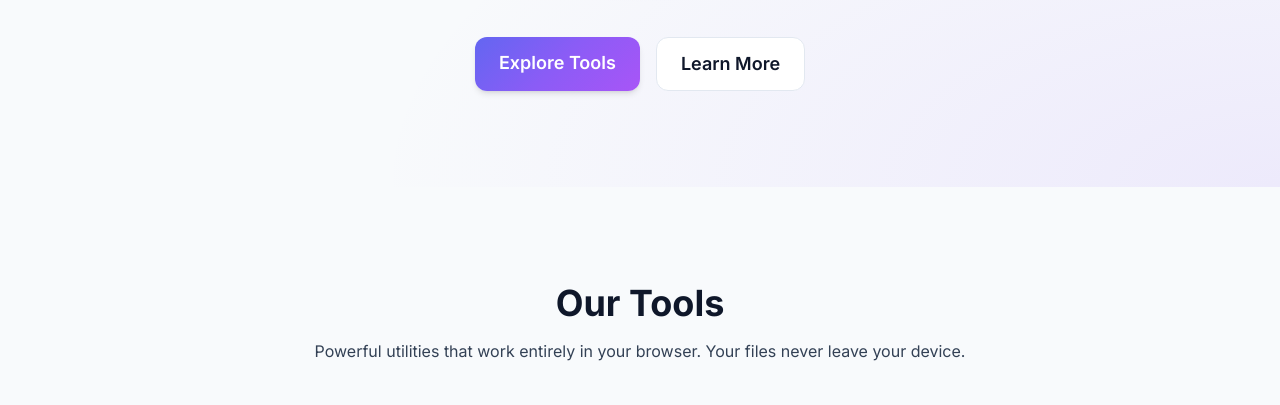
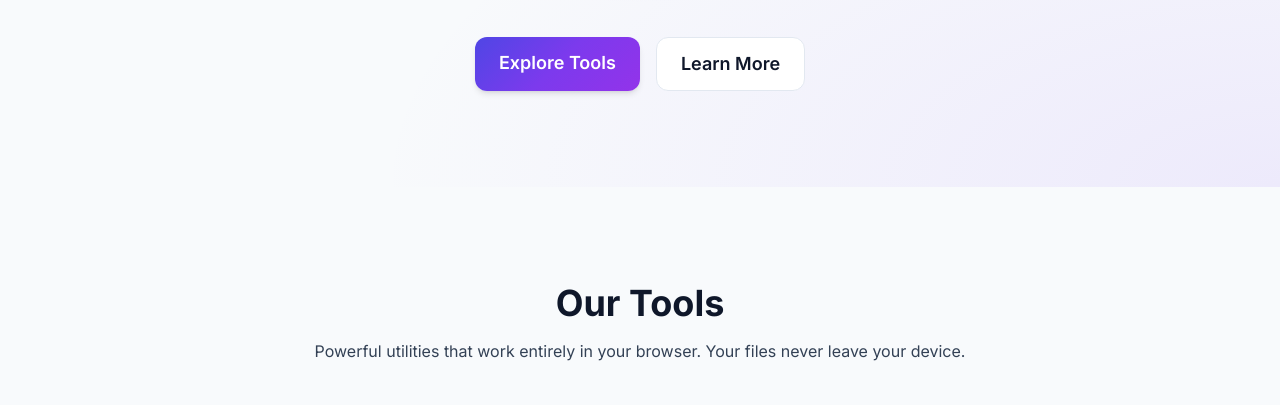
Before and after one commit to Volko61/withoutaccount, a website: page index.html in a window 1280 px wide. Shown: the part 426-831 px from the top of the page. Drawn offline with nearby package versions, Linux system fonts and the light colour scheme.

Commit message:
Improved performance

```diff
--- a/css/styles.css
+++ b/css/styles.css
@@ -1,6 +1,16 @@
 /* ========================================
    WithoutAccount - Custom Styles
    ======================================== */
+
+/* Font fallback with adjusted metrics to prevent CLS */
+@font-face {
+  font-family: 'Inter Fallback';
+  src: local('Arial');
+  size-adjust: 107%;
+  ascent-override: 90%;
+  descent-override: 25%;
+  line-gap-override: 0%;
+}
 
 /* Theme Variables */
 :root {
@@ -11,9 +21,9 @@
   --text-primary: #0f172a;
   --text-secondary: #334155; /* Improved contrast: was #475569 */
   --text-muted: #64748b; /* Improved contrast: was #94a3b8 */
-  --accent-primary: #6366f1;
-  --accent-secondary: #8b5cf6;
-  --accent-gradient: linear-gradient(135deg, #6366f1 0%, #8b5cf6 50%, #a855f7 100%);
+  --accent-primary: #4f46e5; /* Improved contrast: was #6366f1 */
+  --accent-secondary: #7c3aed; /* Improved contrast: was #8b5cf6 */
+  --accent-gradient: linear-gradient(135deg, #4f46e5 0%, #7c3aed 50%, #9333ea 100%);
   --border-color: #e2e8f0;
   --glass-bg: rgba(255, 255, 255, 0.7);
   --glass-border: rgba(255, 255, 255, 0.3);
@@ -51,7 +61,7 @@
 body {
   background-color: var(--bg-primary);
   color: var(--text-primary);
-  font-family: 'Inter', system-ui, -apple-system, sans-serif;
+  font-family: 'Inter', 'Inter Fallback', system-ui, -apple-system, sans-serif;
 }
 
 /* Glassmorphism Card */
--- a/index.html
+++ b/index.html
@@ -33,26 +33,30 @@
   <!-- Fonts - Non-blocking with preconnect and preload -->
   <link rel="preconnect" href="https://fonts.googleapis.com">
   <link rel="preconnect" href="https://fonts.gstatic.com" crossorigin>
-  <link rel="preload" as="style" href="https://fonts.googleapis.com/css2?family=Inter:wght@400;500;600;700;800&display=swap">
-  <link href="https://fonts.googleapis.com/css2?family=Inter:wght@400;500;600;700;800&display=swap" rel="stylesheet" media="print" onload="this.media='all'">
-  <noscript><link rel="stylesheet" href="https://fonts.googleapis.com/css2?family=Inter:wght@400;500;600;700;800&display=swap"></noscript>
+  <link rel="preload" as="style" href="https://fonts.googleapis.com/css2?family=Inter:wght@400;500;600;700;800&display=optional">
+  <link href="https://fonts.googleapis.com/css2?family=Inter:wght@400;500;600;700;800&display=optional" rel="stylesheet" media="print" onload="this.media='all'">
+  <noscript><link rel="stylesheet" href="https://fonts.googleapis.com/css2?family=Inter:wght@400;500;600;700;800&display=optional"></noscript>
 
-  <!-- TailwindCSS v4 CDN - Deferred -->
-  <script defer src="https://cdn.jsdelivr.net/npm/@tailwindcss/browser@4"></script>
+  <!-- TailwindCSS v4 CDN -->
+  <script src="https://cdn.jsdelivr.net/npm/@tailwindcss/browser@4"></script>
 
-  <!-- Custom Styles - Non-blocking -->
-  <link rel="preload" as="style" href="css/styles.css">
-  <link rel="stylesheet" href="css/styles.css" media="print" onload="this.media='all'">
-  <noscript><link rel="stylesheet" href="css/styles.css"></noscript>
+  <!-- Custom Styles -->
+  <link rel="stylesheet" href="css/styles.css">
 
   <!-- Critical CSS - Inline for instant rendering -->
   <style>
+    /* Font fallback with adjusted metrics to prevent CLS */
+    @font-face{font-family:'Inter Fallback';src:local('Arial');size-adjust:107%;ascent-override:90%;descent-override:25%;line-gap-override:0%}
     /* Critical CSS to prevent FOUC */
-    :root{--bg-primary:#f8fafc;--bg-secondary:#ffffff;--text-primary:#0f172a;--accent-gradient:linear-gradient(135deg,#6366f1 0%,#8b5cf6 50%,#a855f7 100%)}
-    .dark{--bg-primary:#0f172a;--bg-secondary:#1e293b;--text-primary:#f8fafc}
-    body{background-color:var(--bg-primary);color:var(--text-primary);font-family:'Inter',system-ui,-apple-system,sans-serif;margin:0}
+    :root{--bg-primary:#f8fafc;--bg-secondary:#ffffff;--text-primary:#0f172a;--accent-primary:#4f46e5;--accent-gradient:linear-gradient(135deg,#4f46e5 0%,#7c3aed 50%,#9333ea 100%)}
+    .dark{--bg-primary:#0f172a;--bg-secondary:#1e293b;--text-primary:#f8fafc;--accent-primary:#818cf8}
+    body{background-color:var(--bg-primary);color:var(--text-primary);font-family:'Inter','Inter Fallback',system-ui,-apple-system,sans-serif;margin:0}
     .gradient-text{background:var(--accent-gradient);-webkit-background-clip:text;-webkit-text-fill-color:transparent;background-clip:text}
     .sr-only{position:absolute;width:1px;height:1px;padding:0;margin:-1px;overflow:hidden;clip:rect(0,0,0,0);white-space:nowrap;border:0}
+    /* Reserve space for header to prevent CLS */
+    .header{height:64px}
+    /* Skeleton styles for above-the-fold content */
+    .hero-bg{min-height:400px}
   </style>
 
   <!-- Theme Script - Inline critical portion to prevent flash -->
```
